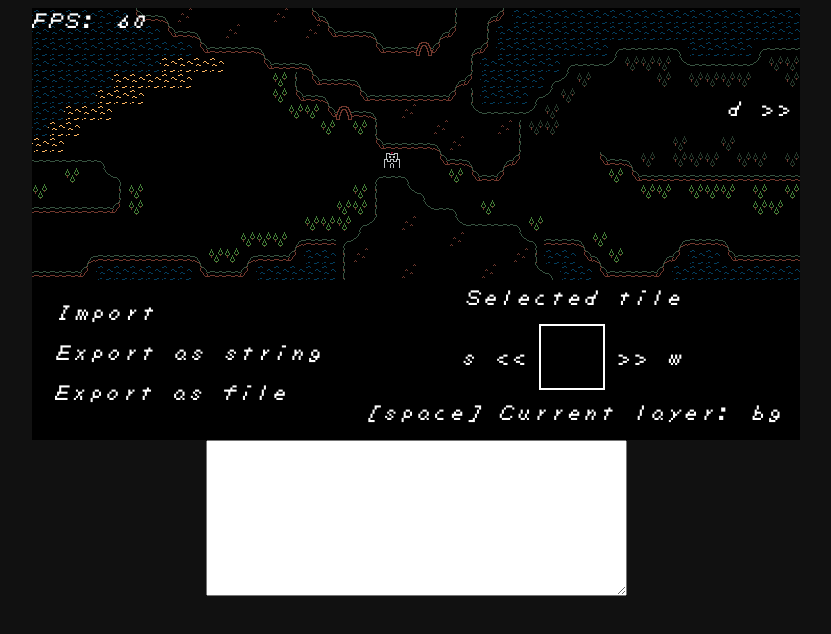
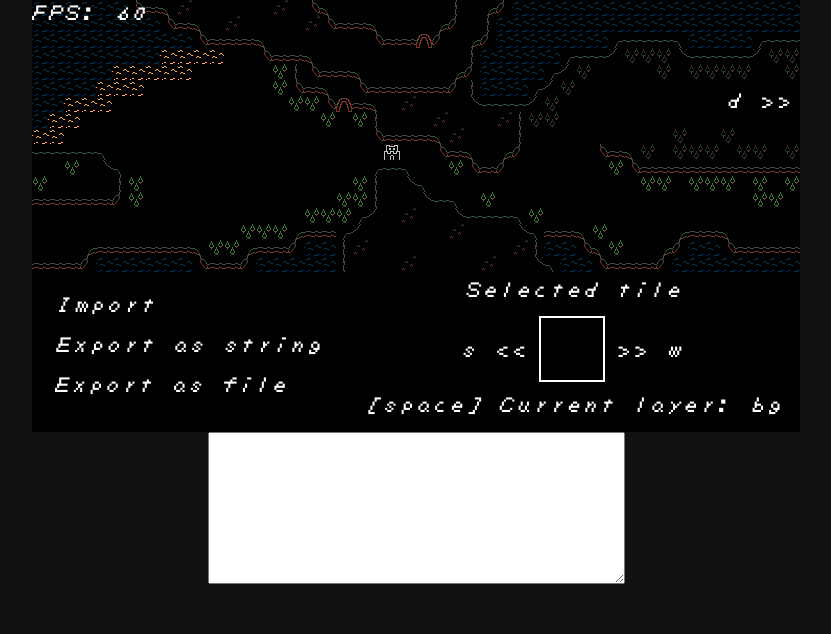
Before and after one commit to literal-line/rpg-test-map-editor, a plain HTML site: page index.html in a window 1280 px wide. Shown: the whole page, without its empty margins (224-1055 px from the left). Drawn offline with Linux system fonts and the light colour scheme.

Commit message:
bug fixes, new favicon

```diff
--- a/rpg-test-map-editor.js
+++ b/rpg-test-map-editor.js
@@ -19,7 +19,7 @@ var RPG_TEST_MAP_EDITOR = (function () {
   };
 
   var setupEventListeners = function () {
-    canvas.addEventListener('mousemove', function (e) {
+    document.addEventListener('mousemove', function (e) {
       var coords = getMousePos(canvas, e);
       mouse.x = coords.x;
       mouse.y = coords.y;
@@ -27,16 +27,34 @@ var RPG_TEST_MAP_EDITOR = (function () {
     canvas.addEventListener('contextmenu', function (e) {
       e.preventDefault();
     });
-    canvas.addEventListener('mousedown', function () {
-      mouse.down = true;
-      mouseClick();
+    canvas.addEventListener('mousedown', function (e) {
+      if (e.button === 0) {
+        mouse.down = true;
+        mouseClick();
+      }
     });
-    canvas.addEventListener('mouseup', function () {
-      mouse.down = false;
+    canvas.addEventListener('mouseup', function (e) {
+      if (e.button === 0) mouse.down = false;
     });
     canvas.addEventListener('mouseleave', function () {
       mouse.down = false;
     });
+  };
+
+  var setupCanvas = function() {
+    canvas.width = gameSettings.width;
+    canvas.height = gameSettings.height;
+    canvas.style.width = gameSettings.widthCSS;
+    canvas.style.height = gameSettings.heightCSS;
+    canvas.style.background = gameSettings.bg;
+    canvas.style.imageRendering = gameSettings.aa ? 'auto' : 'pixelated';
+    canvas.style.imageRendering = gameSettings.aa ? 'auto' : '-moz-crisp-edges';
+    stage.imageSmoothingEnabled = gameSettings.aa;
+  };
+
+  var setupOutput = function() {
+    output.rows = 10;
+    output.cols = 50;
   };
 
   var importMap = function() { // import map
@@ -133,14 +151,8 @@ var RPG_TEST_MAP_EDITOR = (function () {
   var init = function () {
     console.log('rpg-test-map-editor ' + gameSettings.version);
     console.log('Authors: ' + gameSettings.authors);
-    canvas.width = gameSettings.width;
-    canvas.height = gameSettings.height;
-    canvas.style.width = gameSettings.widthCSS;
-    canvas.style.height = gameSettings.heightCSS;
-    canvas.style.background = gameSettings.bg;
-    stage.imageSmoothingEnabled = gameSettings.aa;
-    output.rows = 10;
-    output.cols = 50;
+    setupCanvas();
+    setupOutput();
     setupEventListeners();
   };
 
--- a/style.css
+++ b/style.css
@@ -6,6 +6,11 @@
 @font-face {
     font-family: 'Zelda DX';
     src: url('./assets/zeldadxt.ttf');
+}
+
+* {
+	margin: 0;
+	padding: 0;
 }
 
 body {
@@ -20,8 +25,6 @@ canvas {
     /*cursor: url('./assets/cursor.png'), auto;*/
     display: block;
     margin: auto;
-    image-rendering: pixelated;
-    image-rendering: -moz-crisp-edges;
 }
 
 #preload {
```
Also changed, not shown: favicon.png.
